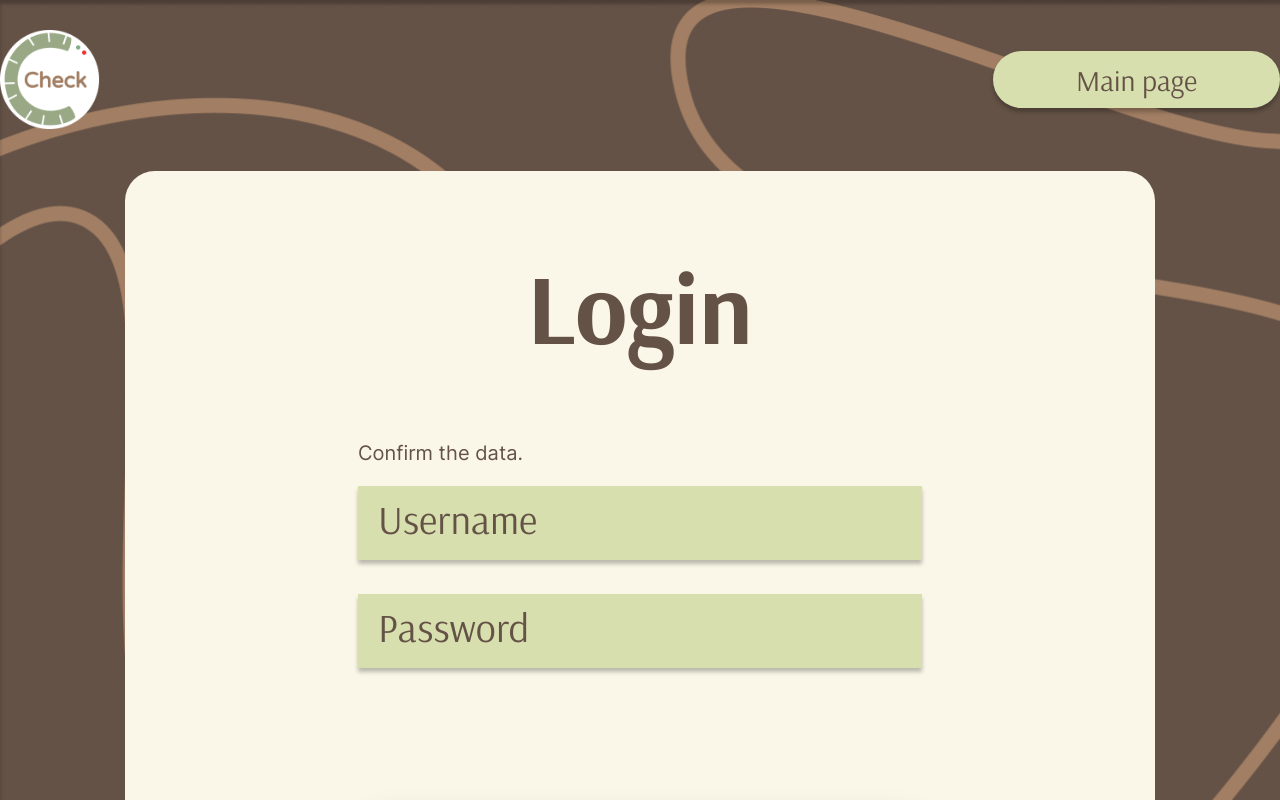
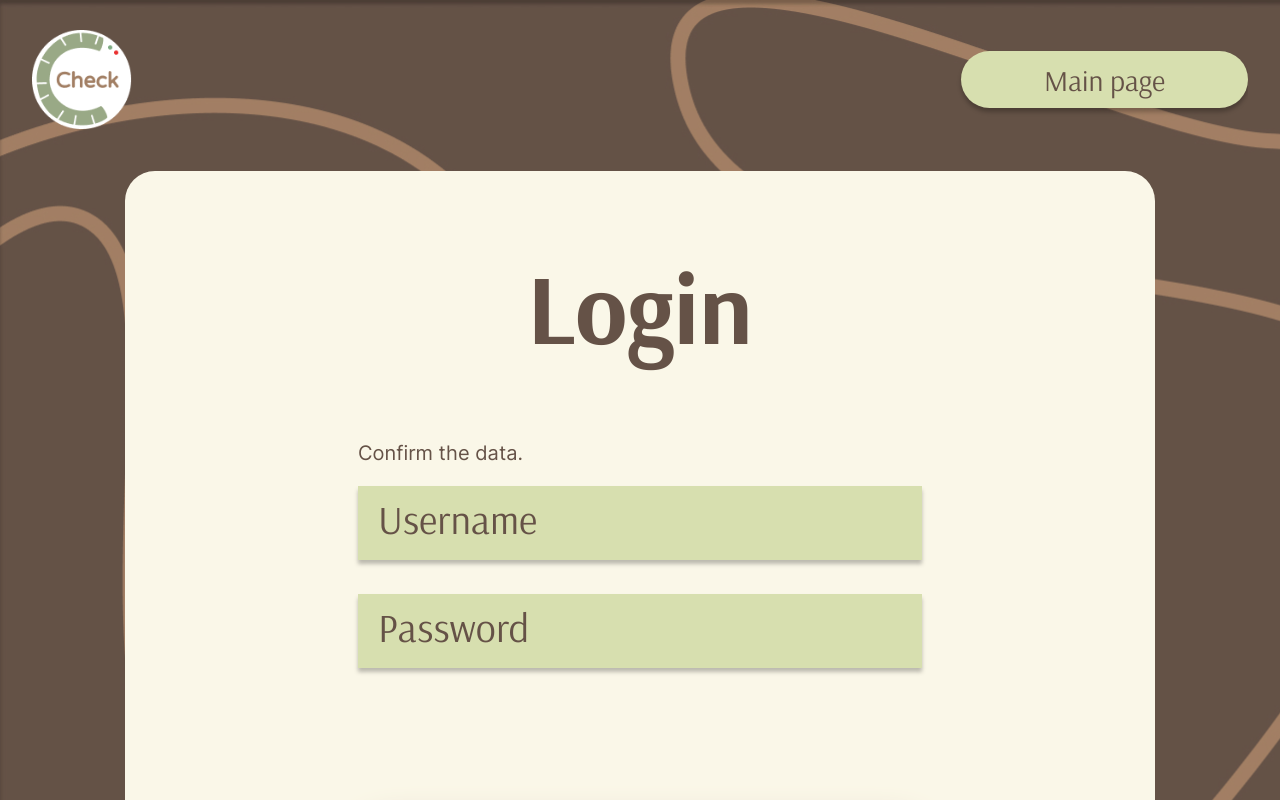
Before and after one commit to Elizaveta3/kursova, a React (Create React App) app in the folder caloCheckfront/: page /auth in a window 1280 px wide. Shown: the top 800 px of the page. Built offline with nearby package versions, Linux system fonts and the light colour scheme.

Commit message:
added switcher for language for all headers, headers became more adaptive, added hover state for buttons

```diff
--- a/caloCheckfront/src/components/Header/Header.css
+++ b/caloCheckfront/src/components/Header/Header.css
@@ -1,5 +1,5 @@
 .wrapper {
-    max-width: 1320px;
+    width: 95%;
     margin: 0 auto;
     overflow: hidden;
 }
@@ -34,6 +34,6 @@
     margin-right: 0;
 }
 
-.header_link:hover, .header_link:focus, .header_link:active{
-    opacity: .75;
+.header_button:hover, .header_button:focus, .header_button:active{
+    background-color: #ccd3aa;
 }
```
